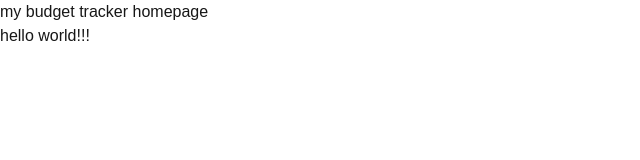
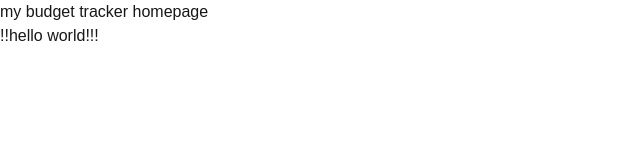
Before and after one commit to Huey-dev/budget_tracker, a Next.js app: page / in a window 1280 px wide. Shown: the top 160 px of the page, without its empty margins (0-640 px from the left). Built offline with nearby package versions, Linux system fonts and the light colour scheme.

Commit message:
Update greeting text on homepage

```diff
--- a/app/page.tsx
+++ b/app/page.tsx
@@ -4,7 +4,7 @@ const home = () => {
   return (
     <div>my budget tracker homepage
 
-      <p>hello world!!!</p>
+      <p>!!hello world!!!</p>
 
     </div>
 
```
